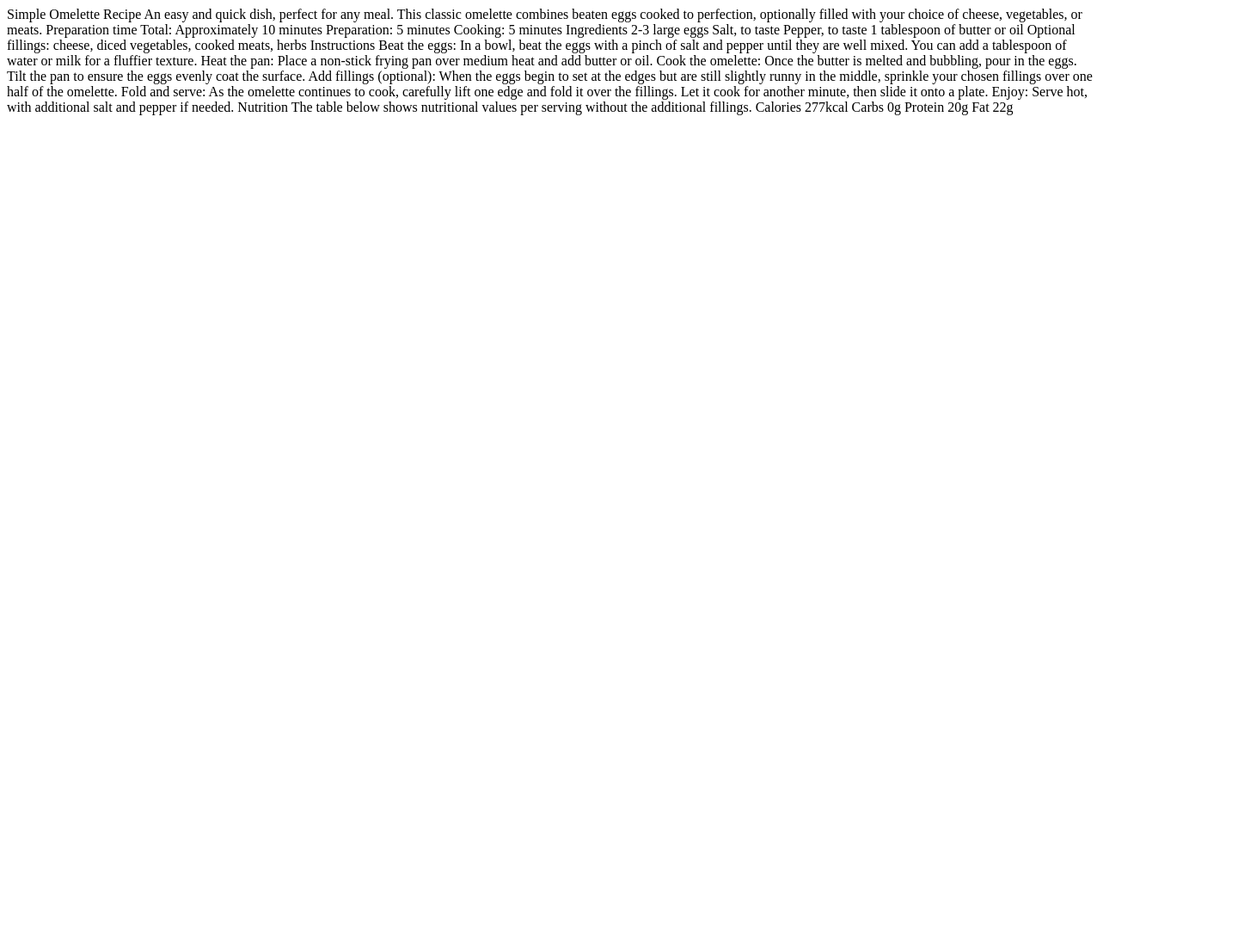
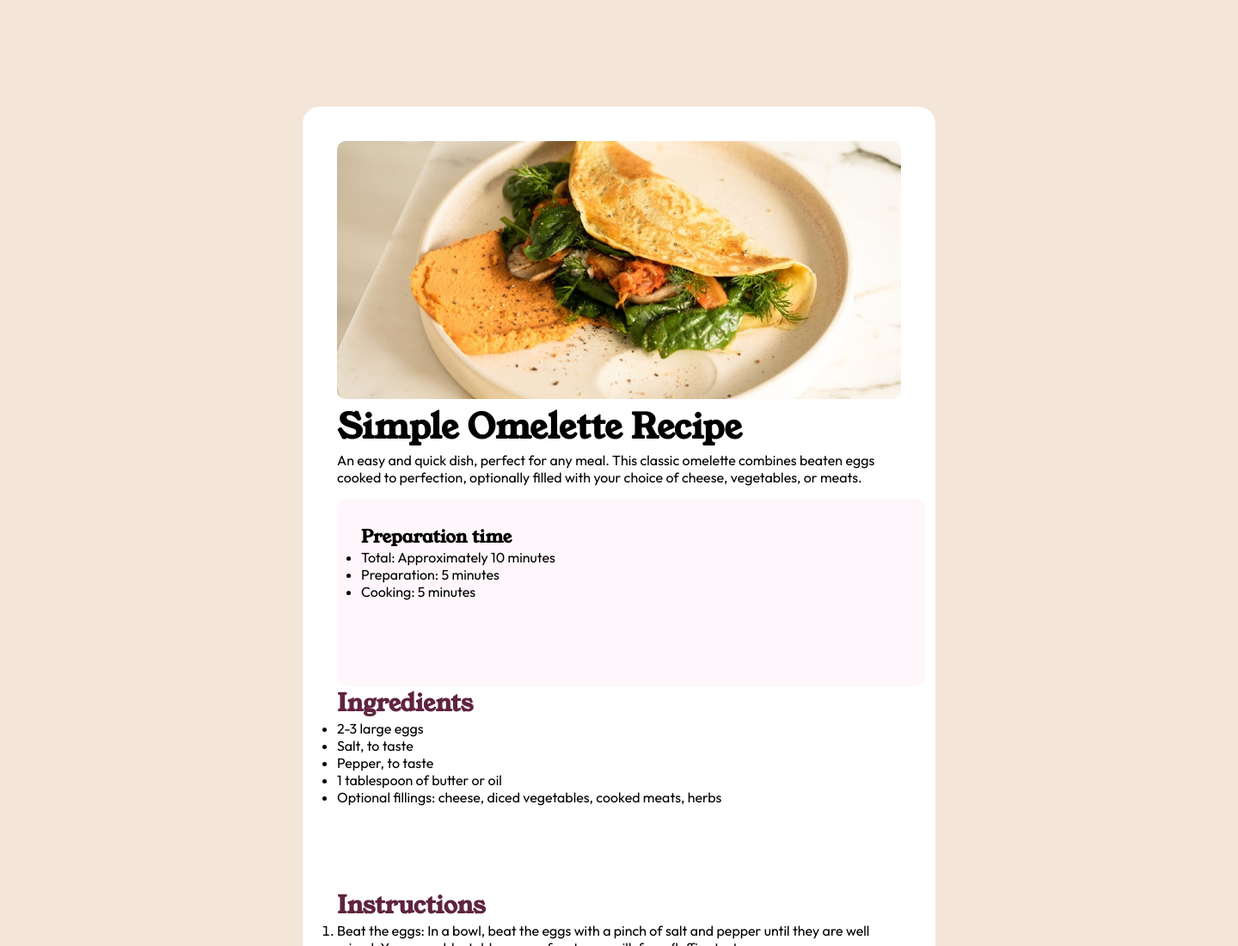
Before and after one commit to Fraol-T/recipe-page, a plain HTML site: page index.html in a window 1280 px wide. Shown: the top 1100 px of the page at 86% size, 1440 px wide, since content can reach past the window. Before the commit the page ends 800 px from the top, so only its background shows below. Drawn offline with Linux system fonts and the light colour scheme.

Commit message:
Testing the design

```diff
--- a/index.html
+++ b/index.html
@@ -4,61 +4,71 @@
   <meta charset="UTF-8">
   <meta name="viewport" content="width=device-width, initial-scale=1.0"> <!-- displays site properly based on user's device -->
   <link rel="icon" type="image/png" sizes="32x32" href="./assets/images/favicon-32x32.png">
+  <link rel="stylesheet" href="style.css">
   <title>Frontend Mentor | Recipe page</title>
 </head>
 <body>
-
-  Simple Omelette Recipe
-
-  An easy and quick dish, perfect for any meal. This classic omelette combines beaten eggs cooked
-  to perfection, optionally filled with your choice of cheese, vegetables, or meats.
-
-  Preparation time
-
-  Total: Approximately 10 minutes
-  Preparation: 5 minutes
-  Cooking: 5 minutes
-
-  Ingredients
-
-  2-3 large eggs
-  Salt, to taste
-  Pepper, to taste
-  1 tablespoon of butter or oil
-  Optional fillings: cheese, diced vegetables, cooked meats, herbs
-
-  Instructions
-
-  Beat the eggs: In a bowl, beat the eggs with a pinch of salt and pepper until they are well mixed.
-  You can add a tablespoon of water or milk for a fluffier texture.
-
-  Heat the pan: Place a non-stick frying pan over medium heat and add butter or oil.
-
-  Cook the omelette: Once the butter is melted and bubbling, pour in the eggs. Tilt the pan to ensure
-  the eggs evenly coat the surface.
-
-  Add fillings (optional): When the eggs begin to set at the edges but are still slightly runny in the
-  middle, sprinkle your chosen fillings over one half of the omelette.
-
-  Fold and serve: As the omelette continues to cook, carefully lift one edge and fold it over the
-  fillings. Let it cook for another minute, then slide it onto a plate.
-
-  Enjoy: Serve hot, with additional salt and pepper if needed.
-
-  Nutrition
-
-  The table below shows nutritional values per serving without the additional fillings.
-
-  Calories
-  277kcal
-
-  Carbs
-  0g
-
-  Protein
-  20g
-
-  Fat
-  22g
+  <div class="container">
+    <img src="assets/images/image-omelette.jpeg" alt="">
+    <div class="overview">
+      <h1>Simple Omelette Recipe</h1>
+      <p>An easy and quick dish, perfect for any meal. This classic omelette combines beaten eggs cooked
+        to perfection, optionally filled with your choice of cheese, vegetables, or meats.</p>
+    </div>
+    <div class="prep_time">
+      <h4>Preparation time</h4>
+      <ul>
+        <li>Total: Approximately 10 minutes</li>
+        <li>Preparation: 5 minutes</li>
+        <li>Cooking: 5 minutes</li>
+      </ul>
+    </div>
+    <div class="ingrediants">
+      <h3>Ingredients</h3>
+      <ul>
+        <li>2-3 large eggs</li>
+        <li>Salt, to taste</li>
+        <li>Pepper, to taste</li>
+        <li>1 tablespoon of butter or oil</li>
+        <li>Optional fillings: cheese, diced vegetables, cooked meats, herbs</li>
+      </ul>
+    </div>
+    <div class="instruction">
+      <h3>Instructions</h3>
+      <ol>
+        <li>Beat the eggs: In a bowl, beat the eggs with a pinch of salt and pepper until they are well mixed.
+          You can add a tablespoon of water or milk for a fluffier texture.</li>
+        <li>Heat the pan: Place a non-stick frying pan over medium heat and add butter or oil.</li>
+        <li>Cook the omelette: Once the butter is melted and bubbling, pour in the eggs. Tilt the pan to ensure
+          the eggs evenly coat the surface.</li>
+        <li>Add fillings (optional): When the eggs begin to set at the edges but are still slightly runny in the
+          middle, sprinkle your chosen fillings over one half of the omelette.</li>
+        <li>Fold and serve: As the omelette continues to cook, carefully lift one edge and fold it over the
+          fillings. Let it cook for another minute, then slide it onto a plate.</li>
+        <li>Enjoy: Serve hot, with additional salt and pepper if needed.</li>
+      </ol>
+    </div>
+    <div class="nutrition_box">
+      <h2>Nutrition</h2>
+      <table>
+        <tr>
+          <td>Calories</td>
+          <td>277kcal</td>
+        </tr>
+        <tr>
+          <td>Carbs</td>
+          <td>0g</td>
+        </tr>
+        <tr>
+          <td>Protein</td>
+          <td>20g</td>
+        </tr>
+        <tr>
+          <td>Fat</td>
+          <td>22g</td>
+        </tr>
+      </table>
+    </div>
+  </div>
 </body>
 </html>
--- /dev/null
+++ b/style.css
@@ -0,0 +1,79 @@
+@font-face{
+    font-family: 'outfit';
+    src: url('assets/fonts/outfit/Outfit-VariableFont_wght.ttf') format('truetype');
+}
+@font-face {
+    font-family: 'young-serif';
+    src: url('assets/fonts/young-serif/YoungSerif-Regular.ttf') format('truetype');
+}
+*{
+    padding: 0px;
+    margin: 0px;
+}
+body{
+
+    background-color: #F3E5D8;
+    height: 1955px;
+    width: 1440px;
+    display: grid;
+    place-content: center;
+}
+h3{
+    font-size: 28px;
+    color: #5F2440;
+}
+h1,h3,h4{
+    font-family: 'young-serif';
+}
+li{
+    font-family: 'outfit';
+    font-size: 16px;
+}
+.container{
+    background-color: white;
+    height: 1639px;
+    width: 656px;
+    padding: 40px 40px 29px 40px;
+    border-radius: 20px;
+
+    img{
+        height: 300px;
+        width: 656px;
+        border-radius: 10px;
+    }
+}
+.overview{
+    height: 112px;
+    width: 656px;
+    h1{
+        font-size: 40px;
+    }
+    p{
+        font-family: 'outfit';
+        font-size: 16px;
+    }
+}
+.prep_time{
+    background-color: #FFF7FC;
+    height: 158px;
+    width: 628px;
+    padding: 30px 28px;
+    border-radius: 10px;
+    h4{
+        font-size: 20.33px;
+    }
+}
+
+
+.ingrediants{
+    height: 235px;
+    width: 656px;
+}
+.instruction{
+    height: 235px;
+    width: 656px;
+}
+.nutrition_box{
+    height: 312px;
+    width: 656px;
+}
```
Also changed, not shown: 1 other file.
